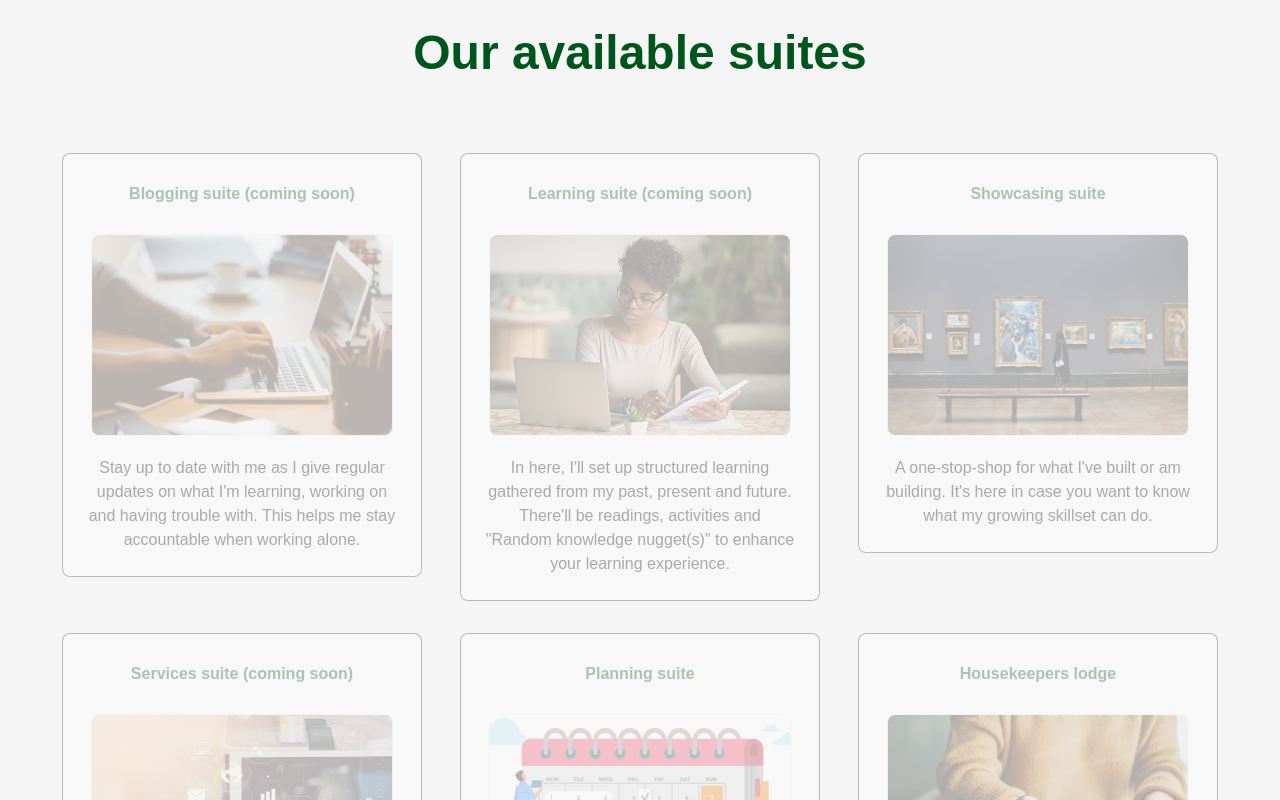
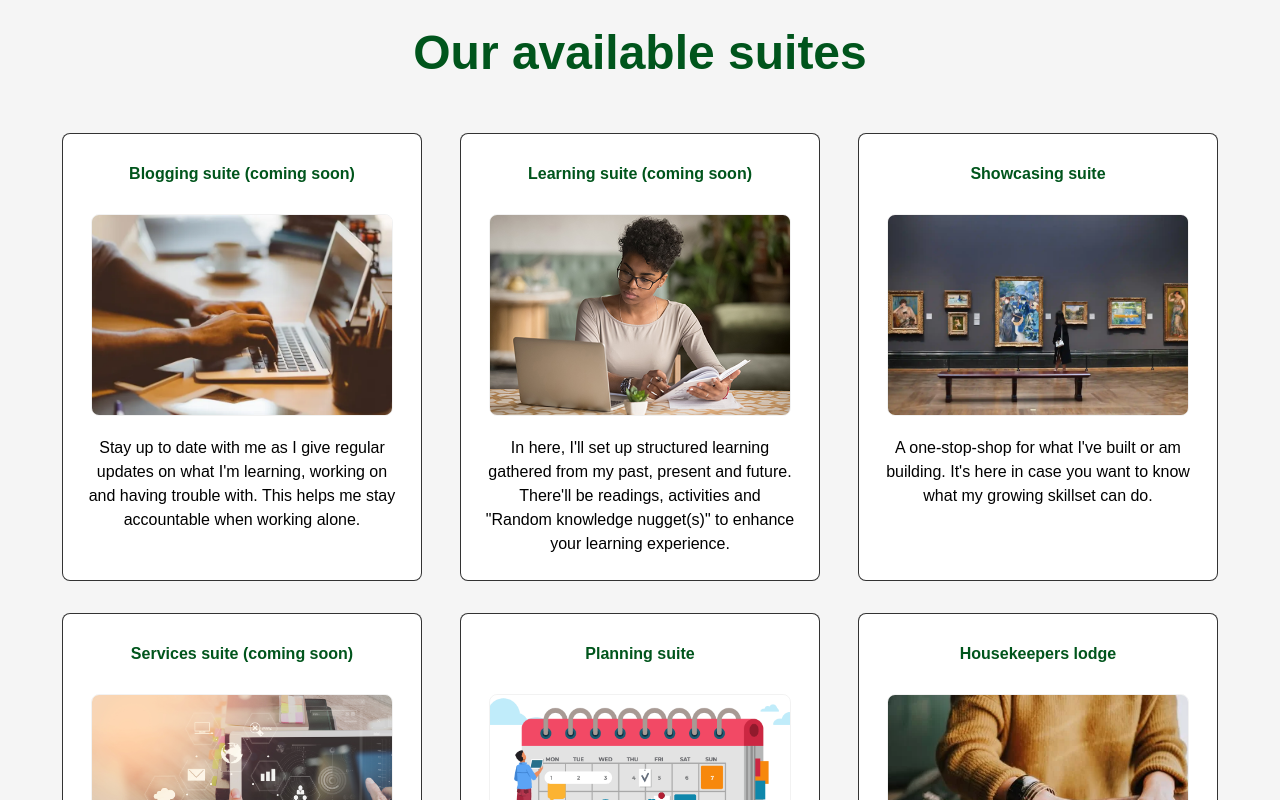
Before and after one commit to danriley11/DansDevDen, a React (Vite) app: page / in a window 1280 px wide. Shown: the part 1560-2360 px from the top of the page. Built offline with nearby package versions, Linux system fonts and the light colour scheme.

Commit message:
update Zone component styling

```diff
--- a/src/pages/grandFoyer/GrandFoyer.styles.ts
+++ b/src/pages/grandFoyer/GrandFoyer.styles.ts
@@ -9,7 +9,6 @@ import {
   softGrey,
   white,
 } from '../../components/core/colours';
-import { FadingDivUp } from '../../components/blocks/FadingDiv.styles';
 
 export const GrandFoyerContainer = styled.div`
   background-image: url('../../assets/GrandFoyer.jpeg');
@@ -119,10 +118,11 @@ export const GrandFoyerSuiteContainer = styled.div`
   background-color: ${offWhite};
 `;
 
-export const Zone = styled(FadingDivUp)`
+export const Zone = styled.div`
   background-color: ${white};
   text-align: center;
   max-width: ${rem(360)};
+  height: ${rem(448)};
   border: 1px solid ${darkGrey};
   border-radius: ${rem(8)};
   padding: ${rem(24)};
```
